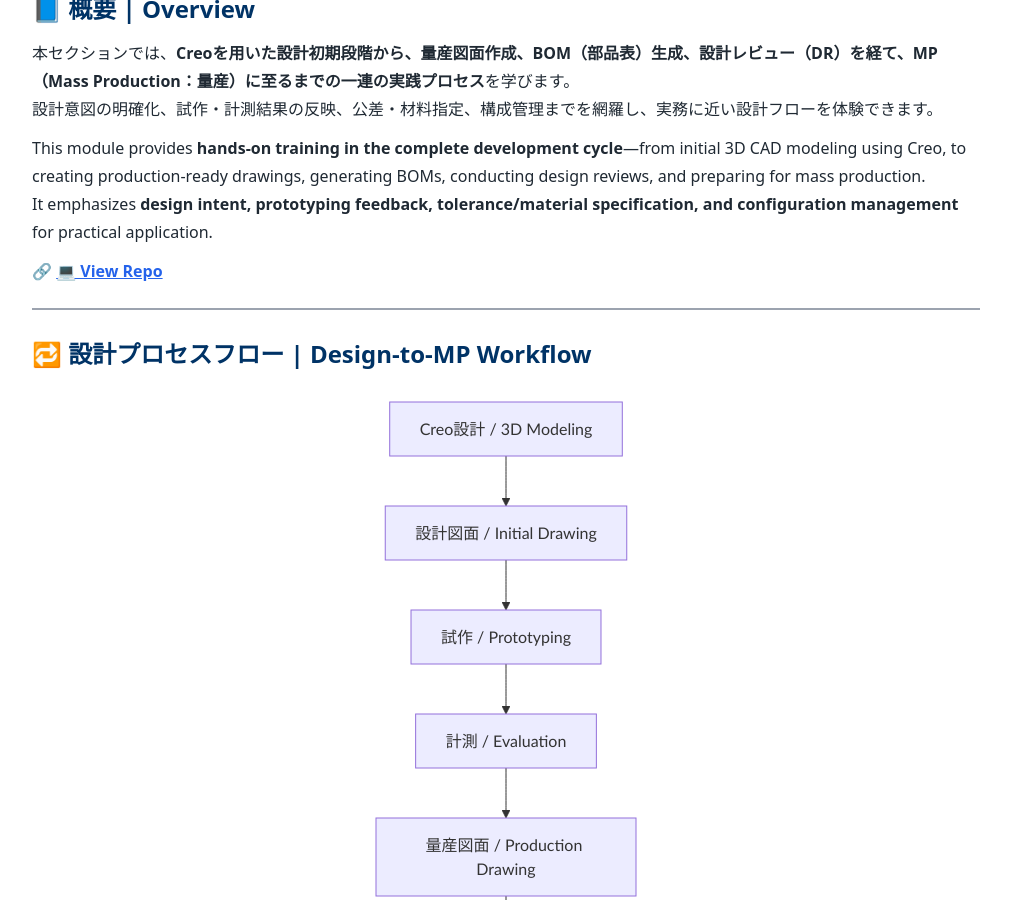
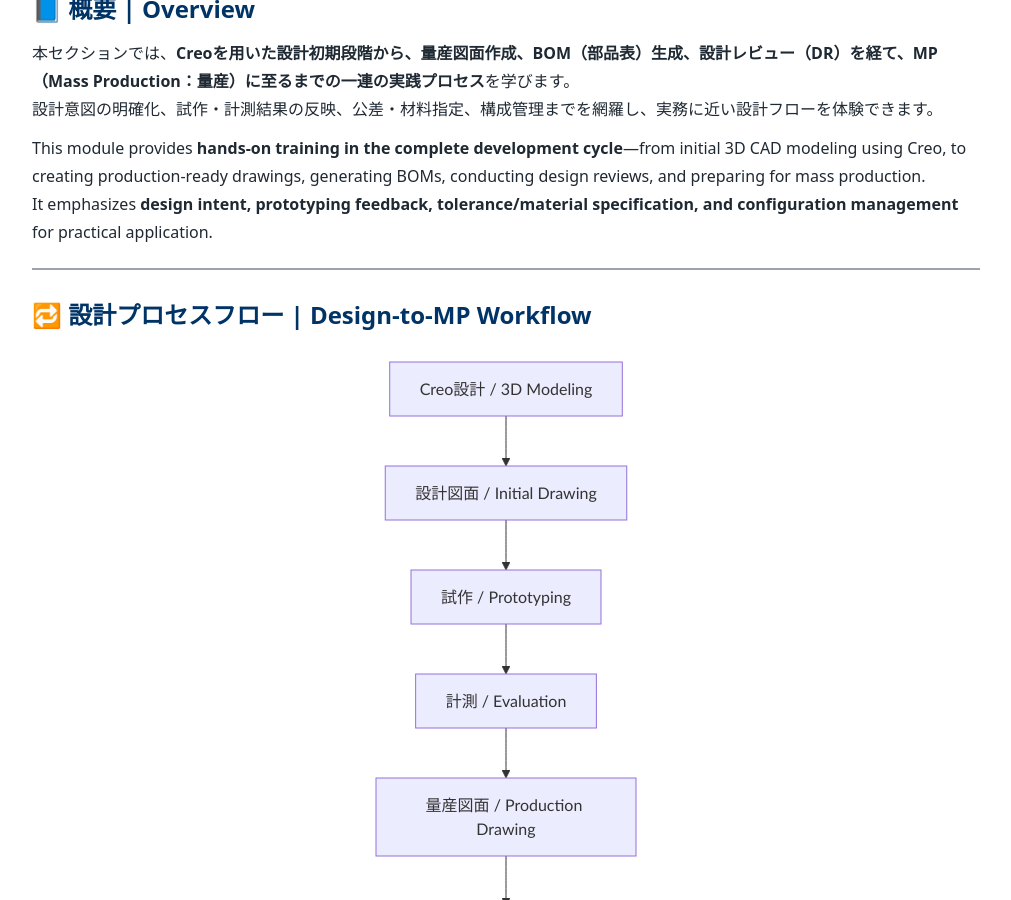
Before and after one commit to Samizo-AITL/EduMecha, a Jekyll site: the page built from 08_production_process/index.md, in a window 1280 px wide and 900 px high, scrolled down 539 px. Shown: the whole window, without its empty margins (134-1145 px from the left). Built offline with Jekyll 4.4.1, drawn with Linux system fonts in a browser that asks for light colours.

Commit message:
Update index.md

```diff
--- a/08_production_process/index.md
+++ b/08_production_process/index.md
@@ -27,8 +27,6 @@
 
 This module provides **hands-on training in the complete development cycle**—from initial 3D CAD modeling using Creo, to creating production-ready drawings, generating BOMs, conducting design reviews, and preparing for mass production.
 It emphasizes **design intent, prototyping feedback, tolerance/material specification, and configuration management** for practical application.
-
-🔗 [💻 View Repo](https://github.com/Samizo-AITL/EduMecha/tree/main/08_production_process)
 
 ---
 
```
